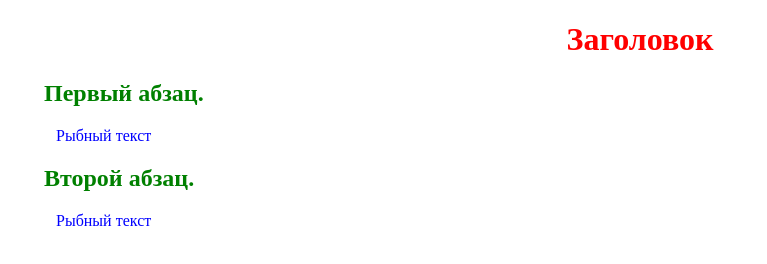
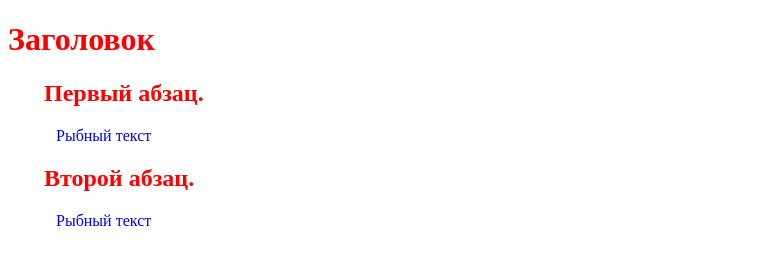
Before and after one commit to Geeknut/test, a plain HTML site: page index.html in a window 1280 px wide. Shown: the whole page, without its empty margins (0-767 px from the left). Drawn offline with Linux system fonts and the light colour scheme.

Commit message:
Изменила стили

```diff
--- a/style.css
+++ b/style.css
@@ -1,9 +1,9 @@
 h1 {
 	color: red;
-	text-align: center;
+	text-align: left;
 }
 h2 {
-	color: green;
+	color: red;
 	text-indent: 1.5em;
 }
 p {
```
